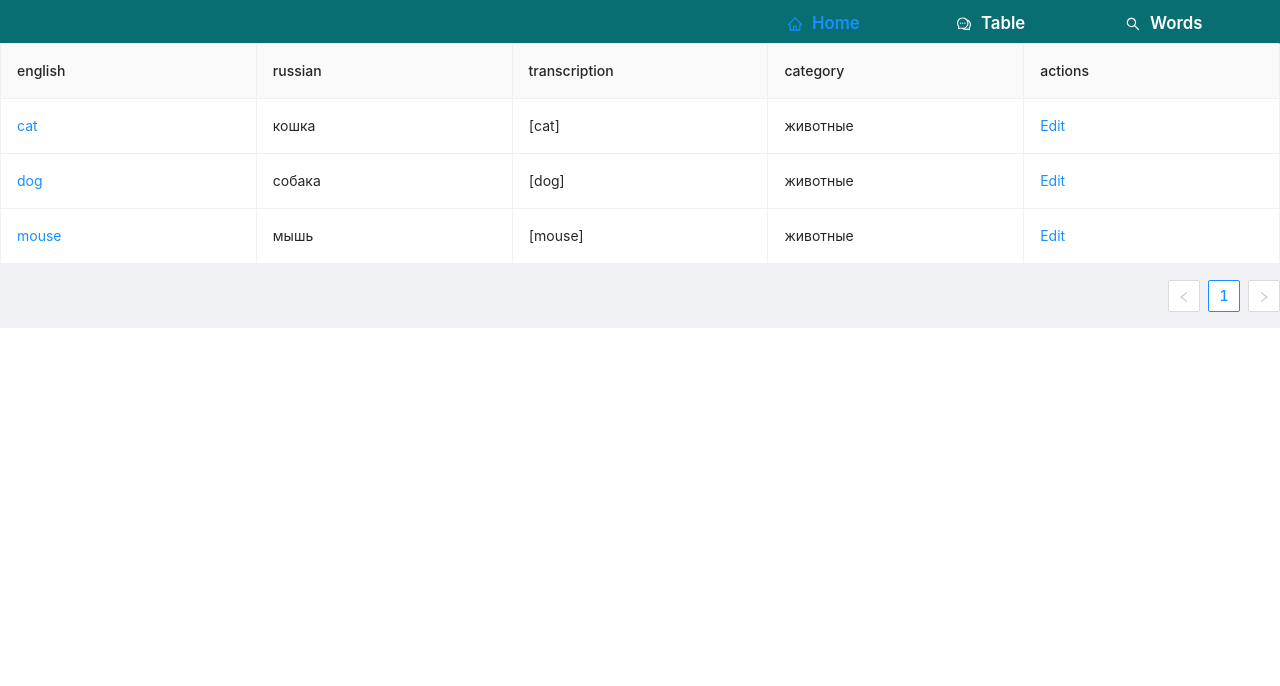
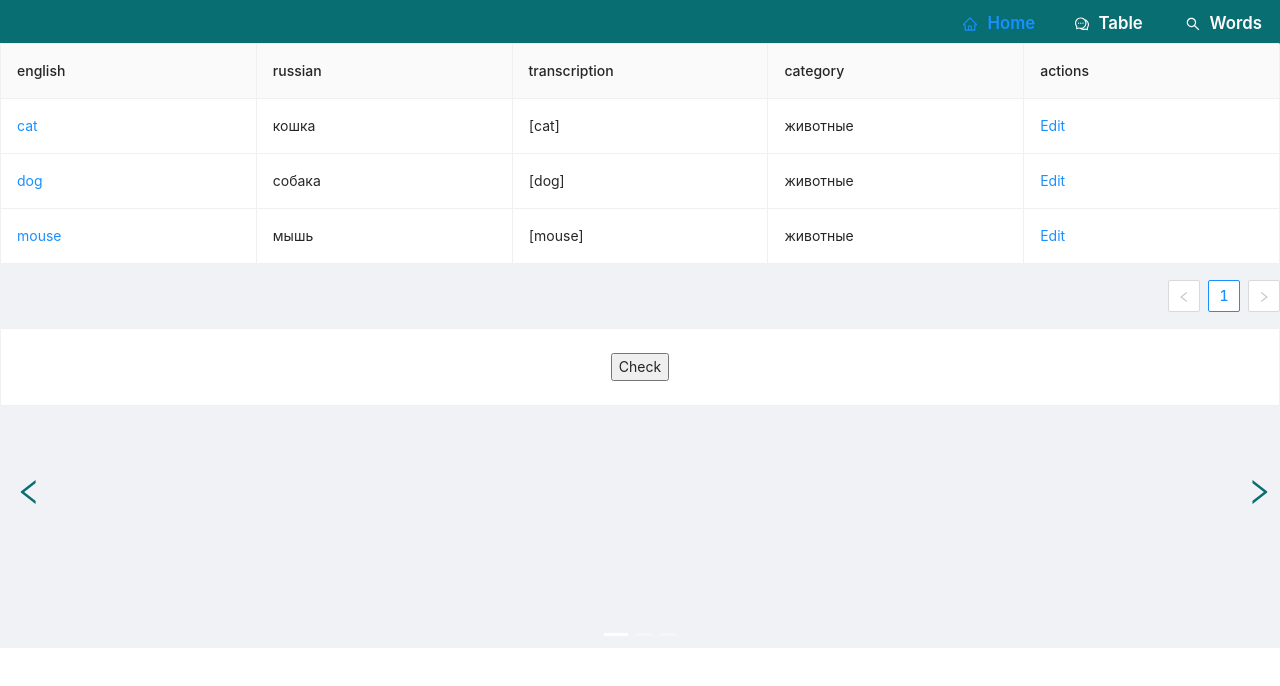
Before and after one commit to rossi23891/frontend, a React (Create React App) app in the folder school/language-app/: page /cards_caroussel in a window 1280 px wide. Shown: the top 686 px of the page. Built offline with nearby package versions, Linux system fonts and the light colour scheme.

Commit message:
attempts to do caroussel

```diff
--- a/school/language-app/package.json
+++ b/school/language-app/package.json
@@ -8,7 +8,9 @@
     "@testing-library/react": "^11.2.7",
     "@testing-library/user-event": "^12.8.3",
     "antd": "^4.17.4",
+    "bootstrap": "^5.1.3",
     "react": "^17.0.2",
+    "react-bootstrap": "^2.1.1",
     "react-dom": "^17.0.2",
     "react-router-dom": "^6.2.1",
     "react-scripts": "4.0.3",
--- a/school/language-app/src/App.js
+++ b/school/language-app/src/App.js
@@ -5,6 +5,7 @@ import Header from './assets/components/Header';
 import { Layout } from 'antd';
 import 'antd/dist/antd.css';
 import EditableTable from './assets/components/EditableTable';
+import CardsCaroussel from './assets/components/CardsCaroussel';
 
 const { Content } = Layout;
 
@@ -16,6 +17,7 @@ function App() {
         <Header />
         <Content>
           <EditableTable />
+          <CardsCaroussel />
         </Content>
         {/* <Routes>
             <Route exact path="/" component={Content} />
--- a/school/language-app/src/assets/components/CardsCaroussel.jsx
+++ b/school/language-app/src/assets/components/CardsCaroussel.jsx
@@ -1,5 +1,54 @@
+import { Carousel } from 'antd';
+import LangCard from './LangCard';
+import { useState } from 'react';
+import { LeftOutlined, RightOutlined } from '@ant-design/icons';
+import '../styles/caroussel.css'
+const originData = [
+    {
+        key: '1',
+        english: 'cat',
+        russian: 'кошка',
+        transcription: '[cat]',
+        category: 'животные',
+    },
+    {
+        key: '2',
+        english: 'dog',
+        russian: 'собака',
+        transcription: '[dog]',
+        category: 'животные',
+    },
+    {
+        key: '3',
+        english: 'mouse',
+        russian: 'мышь',
+        transcription: '[mouse]',
+        category: 'животные',
+    },
+];
+
 function CardsCaroussel(props) {
-    const cards = [];
-    return cards;
+    const [index, setIndex] = useState(0);
+
+    const handleSelect = (selectedIndex, e) => {
+        setIndex(selectedIndex);
+    };
+    return (
+        <div className="CardsCaroussel">
+
+            <Carousel style={{ height: '40vh' }}
+                arrows={true} prevArrow={<LeftOutlined />} nextArrow={<RightOutlined />}>
+                {originData.map((word, i) => (
+                    <LangCard>
+                        key={word.key},
+                        english = {word.english},
+                        russian = {word.russian},
+                        transcription ={word.transcription},
+                        category = {word.category}
+                    </LangCard>
+                ))}
+            </Carousel>
+        </div>
+    );
 }
 export default CardsCaroussel;
--- a/school/language-app/src/assets/components/Header.jsx
+++ b/school/language-app/src/assets/components/Header.jsx
@@ -10,7 +10,7 @@ function Header() {
         <div className="header">
             <Router>
                 <Row justify="end">
-                    <Col className='col'>
+                    <Col className='col-5'>
                         <Menu className="menu" mode="horizontal" defaultSelectedKeys={['1']}>
                             <Menu.Item className="menuItem" key="1" icon={<HomeOutlined />} >
                                 <span>Home</span>
--- a/school/language-app/src/assets/components/LangCard.jsx
+++ b/school/language-app/src/assets/components/LangCard.jsx
@@ -2,7 +2,7 @@ import { Card } from 'antd';
 import 'antd/dist/antd.css';
 import { useState } from 'react';
 function LangCard(props) {
-    const { id, english, transcription, russian, transcriptionVisible, setTranscriptionVisible } = props;
+    const { english, transcription, russian } = props;
     const [transcriptionVisible, setTranscriptionVisible] = useState(false);
 
     const handleChange = () => {
@@ -11,7 +11,7 @@ function LangCard(props) {
 
     return (
         <div className="LangCard">
-            <Card className={id}>
+            <Card>
                 <div className="EnglishText">{english}</div>
                 <div className="Transription">{transcription}</div>
                 {transcriptionVisible ? <div className="RussianText">{russian}</div>
--- /dev/null
+++ b/school/language-app/src/assets/styles/caroussel.css
@@ -0,0 +1,25 @@
+.ant-carousel .slick-prev,
+.ant-carousel .slick-next,
+.ant-carousel .slick-prev:hover,
+.ant-carousel .slick-next:hover {
+    font-size: 2em;
+    color: currentColor;
+}
+
+.ant-carousel .slick-prev,
+.ant-carousel .slick-prev:hover {
+    left: 15px;
+    z-index: 2;
+    color: rgb(8, 110, 114);
+}
+
+.ant-carousel .slick-next,
+.ant-carousel .slick-next:hover {
+    right: 15px;
+    z-index: 2;
+    color: rgb(8, 110, 114);
+}
+
+.CustomDots {
+    color: rgb(8, 110, 114);
+}
--- a/school/language-app/src/assets/styles/header.css
+++ b/school/language-app/src/assets/styles/header.css
@@ -1,10 +1,6 @@
 .header {
     height: 5.4vh;
     background-color: rgb(8, 110, 114);
-}
-
-.col {
-    width: 40%;
 }
 
 .menu {
```
Also changed, not shown: school/language-app/src/assets/styles/main.css (added), 1 other file (tests, documents, lock files or other folders).
